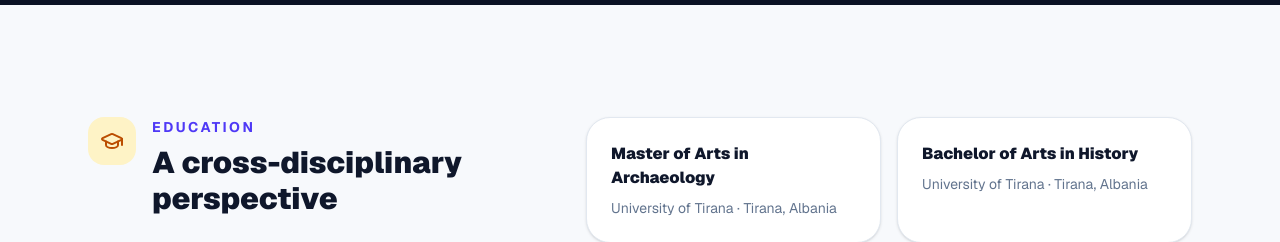
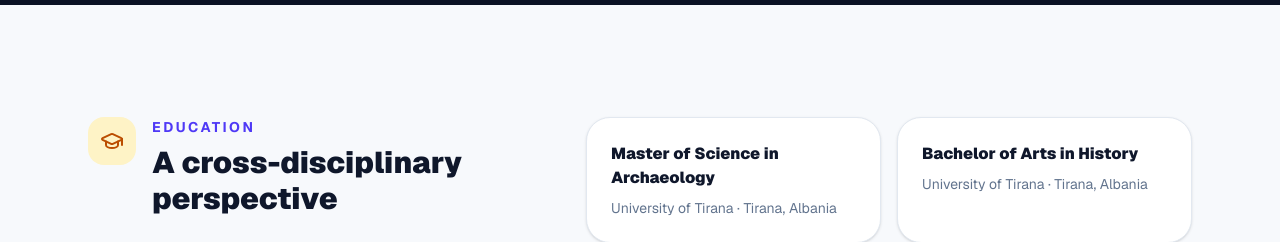
Before and after one commit to Everest-86/everest-portfolio-, a Next.js app: page / in a window 1280 px wide. Shown: the part 4314-4556 px from the top of the page. Built offline with nearby package versions, Linux system fonts and the light colour scheme.

Commit message:
Correct master's degree title

```diff
--- a/app/page.tsx
+++ b/app/page.tsx
@@ -241,7 +241,7 @@ export default function Portfolio() {
       <section className="mx-auto grid max-w-6xl gap-8 px-6 py-20 md:grid-cols-[1fr_1.3fr] md:py-28">
         <div className="flex items-start gap-4"><div className="rounded-2xl bg-amber-100 p-3 text-amber-700"><GraduationCap className="h-6 w-6" /></div><div><p className="text-sm font-bold uppercase tracking-[.18em] text-indigo-600">Education</p><h2 className="mt-2 text-3xl font-black">A cross-disciplinary perspective</h2></div></div>
         <div className="grid gap-4 sm:grid-cols-2">
-          <div className="rounded-3xl border border-slate-200 bg-white p-6 shadow-sm"><p className="font-black">Master of Arts in Archaeology</p><p className="mt-2 text-sm text-slate-500">University of Tirana · Tirana, Albania</p></div>
+          <div className="rounded-3xl border border-slate-200 bg-white p-6 shadow-sm"><p className="font-black">Master of Science in Archaeology</p><p className="mt-2 text-sm text-slate-500">University of Tirana · Tirana, Albania</p></div>
           <div className="rounded-3xl border border-slate-200 bg-white p-6 shadow-sm"><p className="font-black">Bachelor of Arts in History</p><p className="mt-2 text-sm text-slate-500">University of Tirana · Tirana, Albania</p></div>
         </div>
       </section>
```
